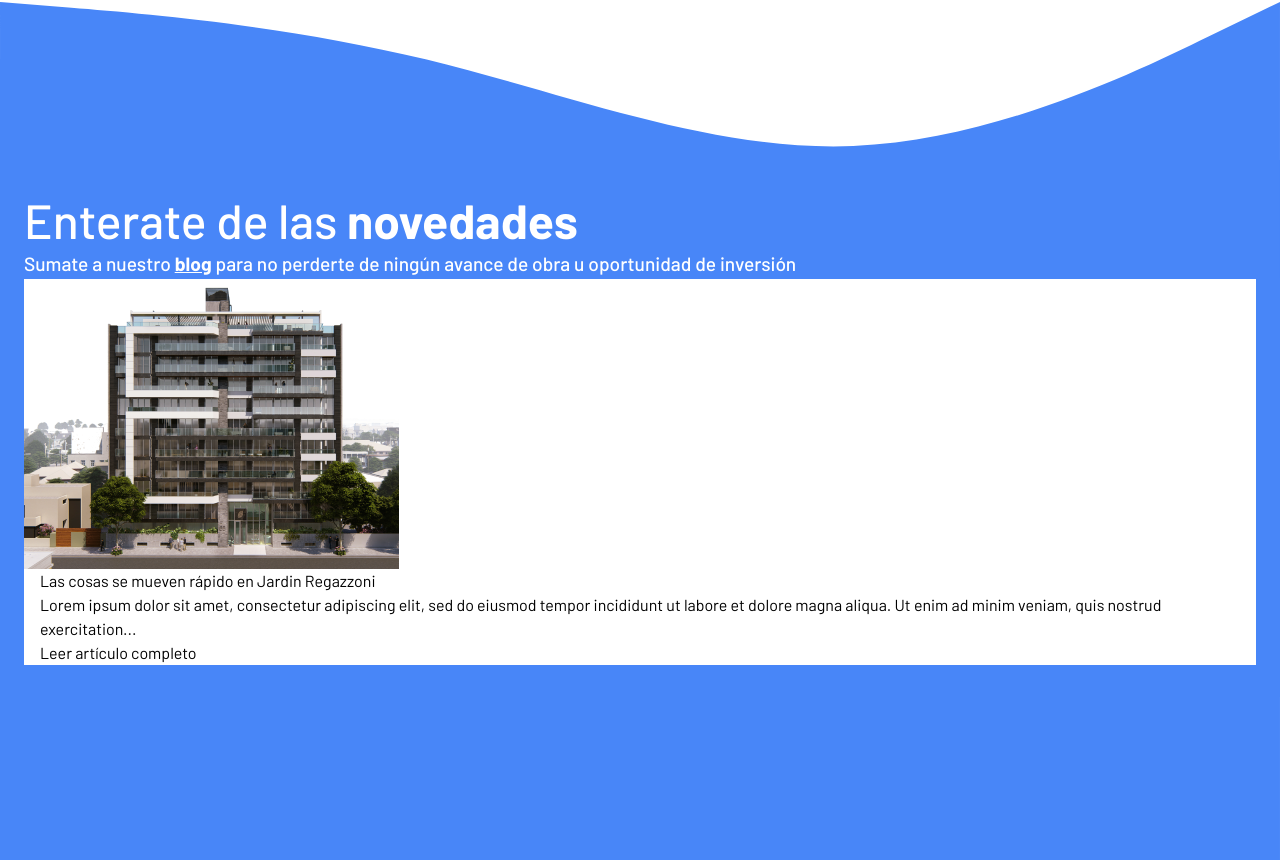
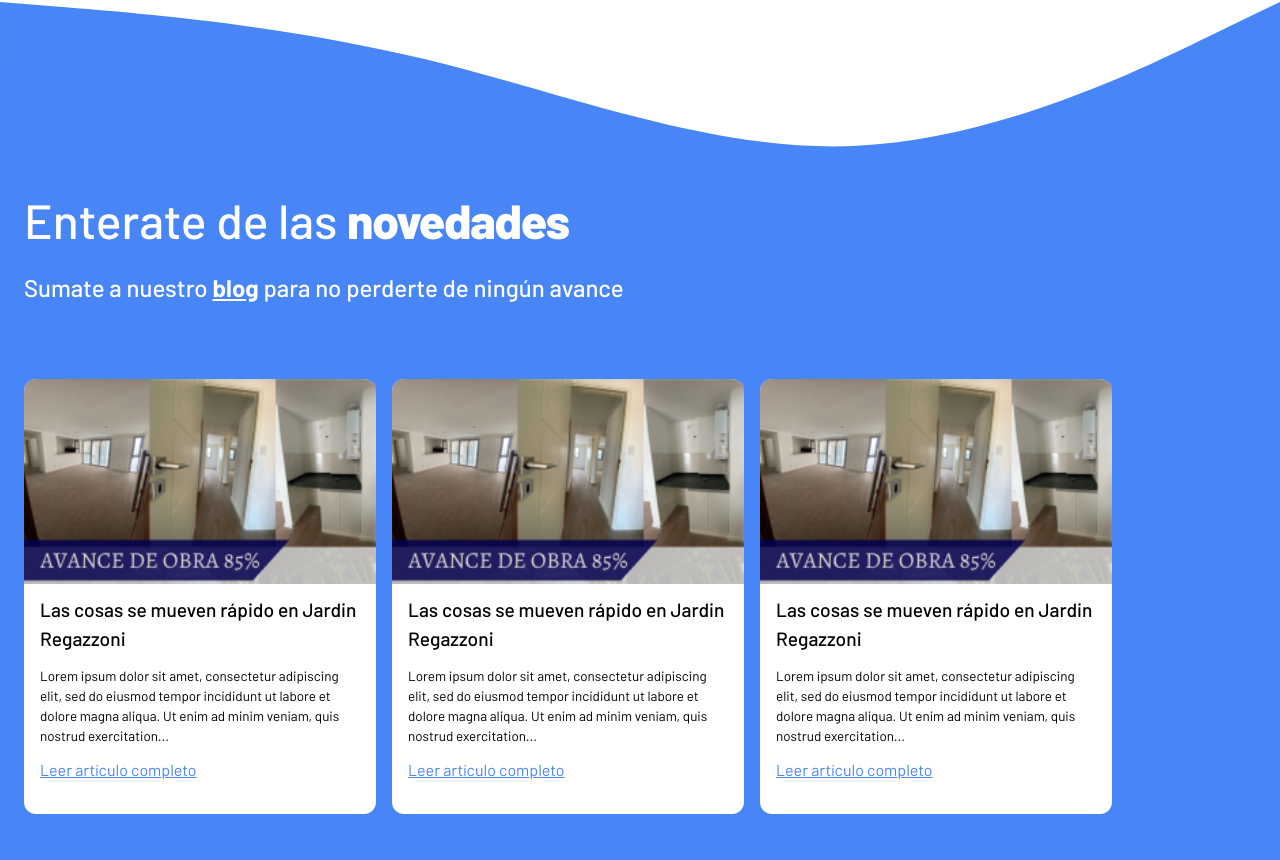
Before and after one commit to Brocter/YoInvierton-t, a React (Vite) app: page / in a window 1280 px wide. Shown: the part 4320-5180 px from the top of the page. Built offline with nearby package versions, Linux system fonts and the light colour scheme; no server answers.

Commit message:
feat(client)/5th-section

```diff
--- a/index.html
+++ b/index.html
@@ -4,6 +4,7 @@
     <meta charset="UTF-8" />
     <link rel="icon" type="image/svg+xml" href="/vite.svg" />
     <meta name="viewport" content="width=device-width, initial-scale=1.0" />
+
 
     <!-- Set Cross-Origin-Opener-Policy -->
     <meta http-equiv="Cross-Origin-Opener-Policy" content="unsafe-none">
--- /dev/null
+++ b/src/components/CarouselNovedades/Carousel.jsx
@@ -0,0 +1,25 @@
+import { React, useState, useEffect, useRef } from 'react'
+import { motion } from "framer-motion"
+import { NovedadesCard } from '../NovedadesCard/NovedadesCard';
+
+export default function Carousel() {
+
+  const [width, setWidth] = useState(0);
+  const carousel = useRef();
+
+  useEffect(() => {
+    setWidth(carousel.current.scrollWidth - carousel.current.offsetWidth);
+  },[]);
+
+  return (
+    <motion.div ref={carousel} className='cursor-grab overflow-hidden'>
+      <motion.div drag="x" dragConstraints={{ right: 0, left: -width }}>
+        <div className='flex gap-4'>
+        <NovedadesCard/>
+        <NovedadesCard/>
+        <NovedadesCard/>
+        </div>
+      </motion.div>
+    </motion.div>
+  );
+}
--- a/src/components/LandingSections/Section1.jsx
+++ b/src/components/LandingSections/Section1.jsx
@@ -1,6 +1,7 @@
 import React from 'react';
 import whatsappIcon from './../../assets/icons/whatsapp.svg';
 import background from './../../assets/edificioBackground.png';
+
 
 export const Section1 = () => {
     return(
--- a/src/components/LandingSections/Section3.jsx
+++ b/src/components/LandingSections/Section3.jsx
@@ -1,5 +1,5 @@
 import isologo from "./../../assets/isotipo.png";
-import Carousel from "../Carousel/Carousel"
+import Carousel from "../CarouselRegazzoni/Carousel"
 
 const images = [
   "https://images.pexels.com/photos/169647/pexels-photo-169647.jpeg?auto=compress&cs=tinysrgb&w=600",
@@ -15,7 +15,7 @@ export const Section3 = () => {
         <section className='relative isolate py-8 after:content-[""] after:bg-primaryBlue after:absolute after:inset-[0] after:skew-y-[-5deg] after:z-[-1]'>
         <div className='flex mt-4 pb-[max(1rem,5vw)]'>
         <div className='content-[""] w-[45%]'></div>
-        <div className='rounded-l-full bg-white h-[5.25rem] object-cover skew-y-[-5deg] w-[58%]'>
+        <div className='rounded-l-full bg-white h-[5.25rem] object-cover content-[""] skew-y-[-5deg] w-[58%] isolate'>
           <img className="py-5 pl-4 skew-y-[5deg]" src={isologo} alt="isologo" />
         </div>
         </div>
--- a/src/components/LandingSections/Section4.jsx
+++ b/src/components/LandingSections/Section4.jsx
@@ -1,4 +1,5 @@
 import { OportunidadesCard } from '../OportunidadesCard/OportunidadesCard';
+
 
 
 export const Section4 = () => {
--- a/src/components/LandingSections/Section5.jsx
+++ b/src/components/LandingSections/Section5.jsx
@@ -1,21 +1,24 @@
-import { NovedadesCard } from "../NovedadesCard/NovedadesCard"
+import Carousel from "../CarouselNovedades/Carousel"
 
 export const Section5 = () => {
     return(
-        <section className='bg-white'>
-        <div className='mb-[-0.1rem] max max-h-[10rem]'>
-          <svg xmlns="http://www.w3.org/2000/svg" width="100%" height="100%" viewBox="0 0 375 81" fill="none" overflow="auto">
-          <path fill-rule="evenodd" clip-rule="evenodd" d="M0 0L20.9375 1.6875C41.5625 3.375 83.4375 6.75 125 16.875C166.562 27 208.438 43.875 250 42.1875C291.562 40.5 333.438 20.25 354.062 10.125L375 0V81H354.062C333.438 81 291.562 81 250 81C208.438 81 166.562 81 125 81C83.4375 81 41.5625 81 20.9375 81H0V0Z" fill="#4886F8"/>
+        <section className='bg-white mx-auto'>
+        <div className='mb-[-0.1rem]  max-h-[10rem] pointer-events-none'>
+          <svg style={{ pointerEvents: 'none' }} xmlns="http://www.w3.org/2000/svg" width="100%" height="100%" viewBox="0 0 375 81" fill="none">
+          <path fillRule="evenodd" clipRule="evenodd" d="M0 0L20.9375 1.6875C41.5625 3.375 83.4375 6.75 125 16.875C166.562 27 208.438 43.875 250 42.1875C291.562 40.5 333.438 20.25 354.062 10.125L375 0V81H354.062C333.438 81 291.562 81 250 81C208.438 81 166.562 81 125 81C83.4375 81 41.5625 81 20.9375 81H0V0Z" fill="#4886F8"/>
           </svg>
         </div>
         <div className='bg-primaryBlue py-[2rem] mx-auto px-6'>
-        <h2 className='text-white text-[3rem] font-[500] leading-[1.2]'>Enterate de las <b>novedades</b></h2>
-        <h6 className='text-white font-[500] text-[1.2rem]'>Sumate a nuestro <b className='underline'>blog</b> para no perderte de ningún avance de obra u oportunidad de inversión</h6>
-        <NovedadesCard/>
+        <h2 className='text-white text-[3rem] font-[500] leading-[1.2]'>Enterate de las <b className="font-extrabold tracking-[-0.08rem]">novedades</b></h2>
+        <h6 className='text-white font-[500] text-[1.5rem] leading-[1.2] py-6'>Sumate a nuestro <b className='underline'>blog</b> para no perderte de ningún avance</h6>
         </div>
-        <div className='mt-[-0.1rem] max max-h-[10rem]'>
+        <div className="py-5 bg-primaryBlue pl-6">
+        <Carousel/>
+        </div>
+
+        <div className='mt-[-0.1rem]  max-h-[10rem] pointer-events-none'>
         <svg xmlns="http://www.w3.org/2000/svg" width="100%" height="100%" viewBox="0 0 375 101" fill="none">
-          <path fill-rule="evenodd" clip-rule="evenodd" d="M0 101H15.625C31.25 101 62.5 101 93.75 99.1296C125 97.2593 156.25 93.5185 187.5 86.037C218.75 78.5555 250 67.3333 281.25 63.5926C312.5 59.8518 343.75 63.5926 359.375 65.463L375 67.3333V0H359.375C343.75 0 312.5 0 281.25 0C250 0 218.75 0 187.5 0C156.25 0 125 0 93.75 0C62.5 0 31.25 0 15.625 0H0V101Z" fill="#4886F8"/>
+          <path fillRule="evenodd" clipRule="evenodd" d="M0 101H15.625C31.25 101 62.5 101 93.75 99.1296C125 97.2593 156.25 93.5185 187.5 86.037C218.75 78.5555 250 67.3333 281.25 63.5926C312.5 59.8518 343.75 63.5926 359.375 65.463L375 67.3333V0H359.375C343.75 0 312.5 0 281.25 0C250 0 218.75 0 187.5 0C156.25 0 125 0 93.75 0C62.5 0 31.25 0 15.625 0H0V101Z" fill="#4886F8"/>
         </svg>
         </div>
       </section>
--- a/src/components/NovedadesCard/NovedadesCard.jsx
+++ b/src/components/NovedadesCard/NovedadesCard.jsx
@@ -1,14 +1,15 @@
-import background from './../../assets/edificioBackground.png';
+import background from './../../assets/avanceObra.png';
+import { motion } from 'framer-motion';
 
 export const NovedadesCard = () => {
     return(
-        <div className='bg-white'>
-          <img src={background} alt="" />
+        <motion.div className='bg-white min-w-[18rem] max-w-[22rem] rounded-xl text-black pb-8'>
+          <img src={background} alt="header" className='object-cover w-full rounded-t-xl' />
           <div className='px-4'>
-            <h6>Las cosas se mueven rápido en Jardin Regazzoni</h6>
-            <p>Lorem ipsum dolor sit amet, consectetur adipiscing elit, sed do eiusmod tempor incididunt ut labore et dolore magna aliqua. Ut enim ad minim veniam, quis nostrud exercitation...</p>
-            <a href={new URL("https://sanjeepan23.medium.com")}>Leer artículo completo</a>
+            <h6 className='text-[1.2rem] font-medium pt-3'>Las cosas se mueven rápido en Jardin Regazzoni</h6>
+            <p className='text-[0.84rem] py-3'>Lorem ipsum dolor sit amet, consectetur adipiscing elit, sed do eiusmod tempor incididunt ut labore et dolore magna aliqua. Ut enim ad minim veniam, quis nostrud exercitation...</p>
+            <a href={new URL("https://medium.com")} className='underline text-primaryBlue text-[1rem]'>Leer artículo completo</a>
           </div>
-        </div>
+        </motion.div>
     )
 }
```
Also changed, not shown: src/components/Footer.jsx (+2 -2 lines), src/assets/avanceObra.png (added), src/components/CarouselRegazzoni/Carousel.jsx (renamed from src/components/Carousel/Carousel.jsx).
